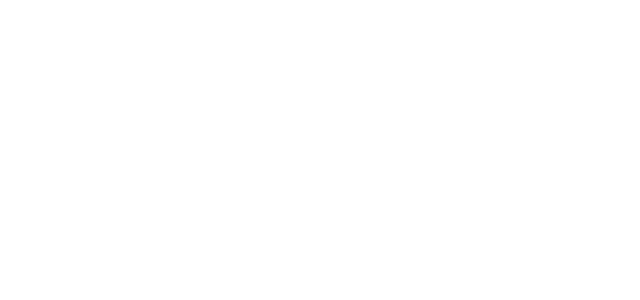
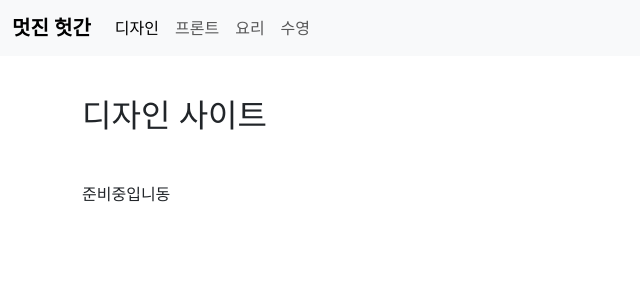
Before and after one commit to sanggusseu/beautiful-shed, a Vue app: page / in a window 1280 px wide. Shown: the top 300 px of the page, without its empty margins (0-640 px from the left). Built offline with nearby package versions, Linux system fonts and the light colour scheme.

Commit message:
동적 컴포넌트 설정

```diff
--- a/src/App.vue
+++ b/src/App.vue
@@ -1,7 +1,9 @@
 <template>
-	<div></div>
+	<HomeView></HomeView>
 </template>
 
-<script setup></script>
+<script setup>
+import HomeView from '@/views/HomeView.vue';
+</script>
 
 <style lang="scss" scoped></style>
--- /dev/null
+++ b/src/views/CookView.vue
@@ -0,0 +1,13 @@
+<template>
+	<SectionRow>
+		<SectionTitle>요리 사이트</SectionTitle>
+		<p>준비중입니동</p>
+	</SectionRow>
+</template>
+
+<script setup>
+import SectionRow from '@/components/SectionRow.vue';
+import SectionTitle from '@/components/SectionTitle.vue';
+</script>
+
+<style lang="scss" scoped></style>
--- /dev/null
+++ b/src/views/DesignView.vue
@@ -0,0 +1,13 @@
+<template>
+	<SectionRow>
+		<SectionTitle>디자인 사이트</SectionTitle>
+		<p>준비중입니동</p>
+	</SectionRow>
+</template>
+
+<script setup>
+import SectionRow from '@/components/SectionRow.vue';
+import SectionTitle from '@/components/SectionTitle.vue';
+</script>
+
+<style lang="scss" scoped></style>
--- /dev/null
+++ b/src/views/FrontView.vue
@@ -0,0 +1,13 @@
+<template>
+	<SectionRow>
+		<SectionTitle>프론트 사이트</SectionTitle>
+		<p>준비중입니동</p>
+	</SectionRow>
+</template>
+
+<script setup>
+import SectionRow from '@/components/SectionRow.vue';
+import SectionTitle from '@/components/SectionTitle.vue';
+</script>
+
+<style lang="scss" scoped></style>
--- /dev/null
+++ b/src/views/HomeView.vue
@@ -0,0 +1,30 @@
+<template>
+	<MainHeader @change-view="onChangeView" :is-active="isActive"></MainHeader>
+	<main class="container my-5 py-5">
+		<component :is="currentView"></component>
+	</main>
+</template>
+
+<script setup>
+import { ref, shallowRef } from 'vue';
+import MainHeader from '@/layouts/MainHeader.vue';
+import DesignView from './DesignView.vue';
+import FrontView from './FrontView.vue';
+import CookView from './CookView.vue';
+import SwimView from './SwimView.vue';
+
+const views = {
+	DesignView,
+	FrontView,
+	CookView,
+	SwimView,
+};
+const isActive = ref('DesignView');
+const currentView = shallowRef(views[isActive.value]);
+const onChangeView = name => {
+	isActive.value = name;
+	currentView.value = views[name];
+};
+</script>
+
+<style lang="scss" scoped></style>
--- /dev/null
+++ b/src/views/SwimView.vue
@@ -0,0 +1,13 @@
+<template>
+	<SectionRow>
+		<SectionTitle>수영 사이트</SectionTitle>
+		<p>준비중입니동</p>
+	</SectionRow>
+</template>
+
+<script setup>
+import SectionRow from '@/components/SectionRow.vue';
+import SectionTitle from '@/components/SectionTitle.vue';
+</script>
+
+<style lang="scss" scoped></style>
```
